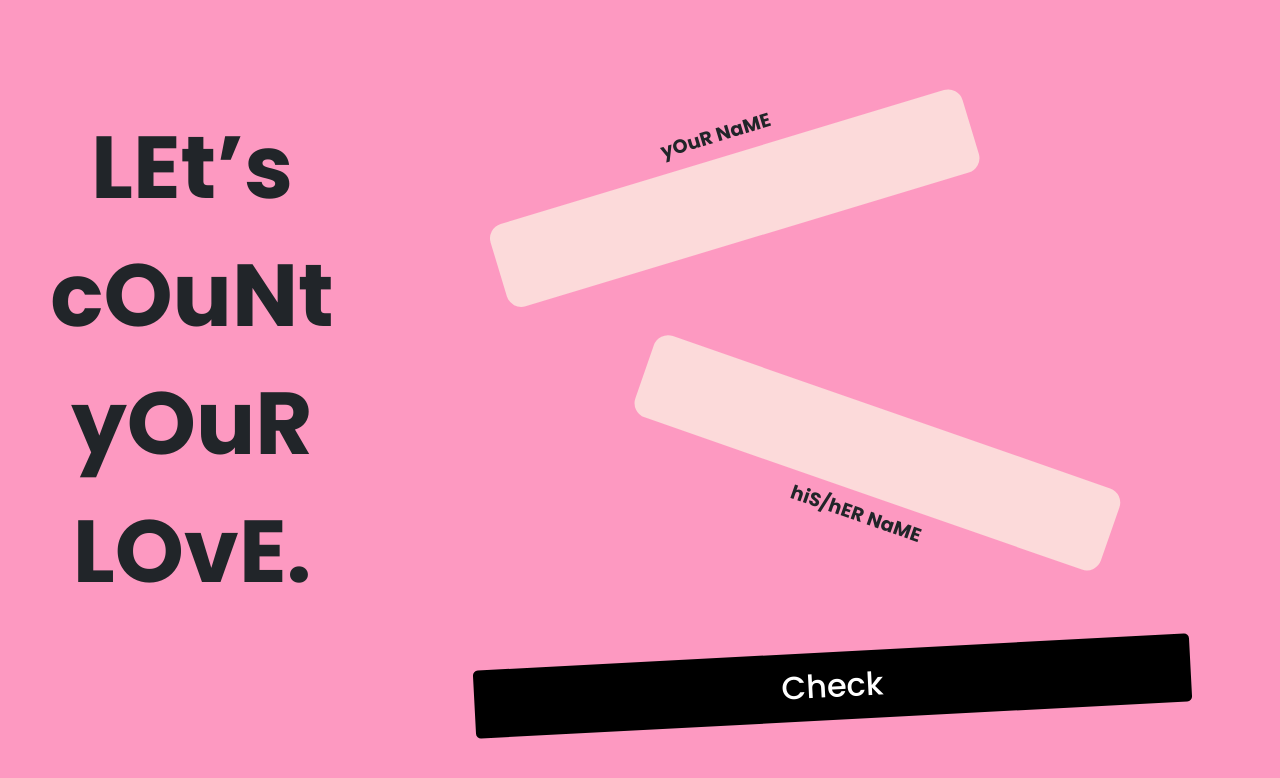
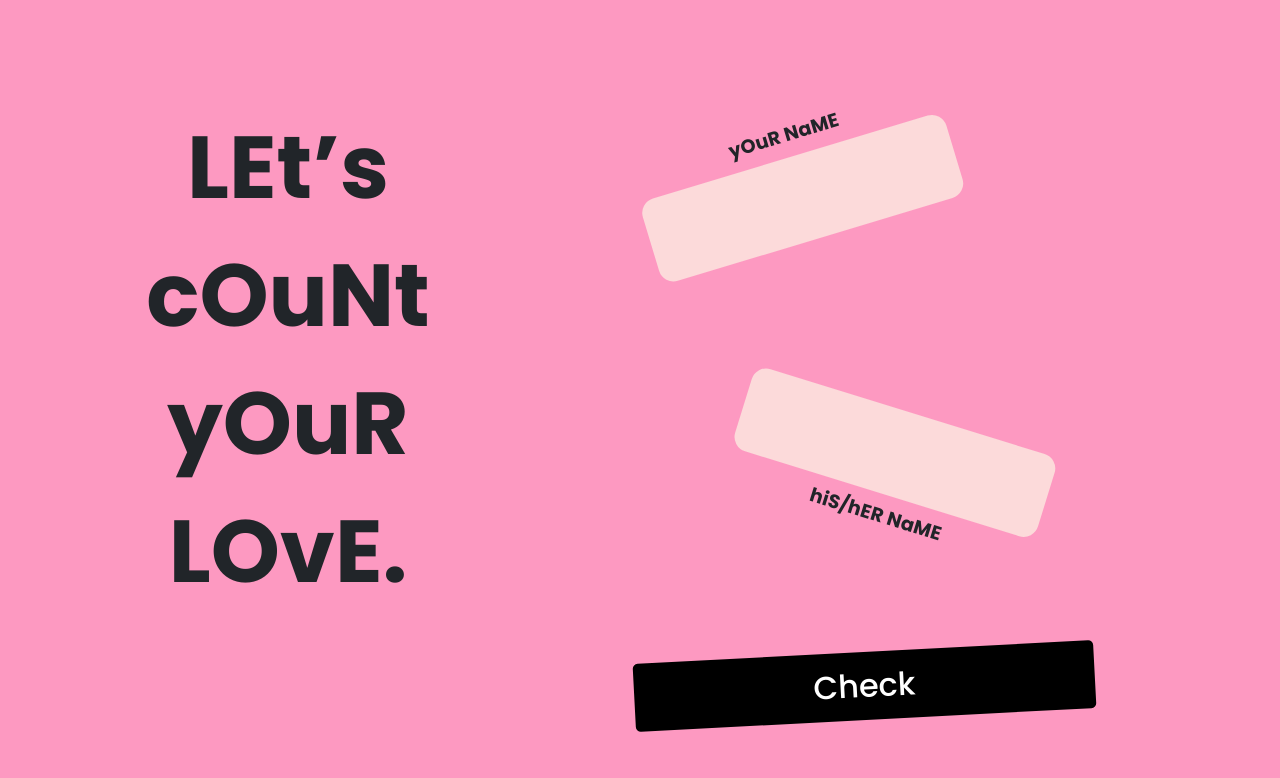
Before and after one commit to Mehul208/LoveCalculatorApp, a plain HTML site: page index.html in a window 1280 px wide. Drawn offline with nearby package versions, Linux system fonts and the light colour scheme.

Commit message:
media screen 1280

```diff
--- a/style.css
+++ b/style.css
@@ -21,9 +21,10 @@ body {
 }
 .txContainer div {
     position: absolute;
-    bottom: 0;
+    bottom: 20px;
     width: 100%;
     padding: 10px 0;
+    animation: bouncy 0.3s linear infinite alternate;
 }
 .txContainer div img {
     max-width: 40px;
@@ -96,14 +97,23 @@ button {
 button:hover {
     transform: rotate(3deg);
 }
+@keyframes bouncy {
+    from {
+        bottom: 20px;
+    }
+    to {
+        bottom: 30px;
+    }
+}
 @media only screen and (min-width: 720px) {
     .mnContainer {
         display: flex;
         justify-content: flex-start;
         flex-wrap: nowrap;
     }
-    .txContainer{
-        width: 30%;
+    .txContainer {
+        display: block;
+        width: 45%;
     }
     .txContainer h1 {
         position: relative;
@@ -113,8 +123,8 @@ button:hover {
     .txContainer div {
         display: none;
     }
-    .fmContainer{
-        width: 70%;
+    .fmContainer {
+        width: 55%;
     }
     .finput1,
     .finput2 {
@@ -122,30 +132,21 @@ button:hover {
         top: 15%;
         right: 0;
         left: 11%;
-        transform: rotate(-16.8deg);
         width: 55%;
-    }
-    .finput1 input,
-    .finput2 input {
-        background-color: #fcdada;
-        outline: none;
-        border: none;
-        border-radius: 15px;
-        font-size: 1.5rem;
-        font-weight: 600;
-        width: 100%;
-        text-align: center;
-        margin-top: 7px;
-        padding: 25px 10px;
-        color: #f21c7fe0;
-        text-transform: capitalize;
     }
     .finput2 {
         top: 35%;
         left: 27%;
-        transform: rotate(19.2deg);
-    }
-    .finput2 input {
-        margin-bottom: 8px;
+        transform: rotate(17.2deg);
     }
 }
+@media only screen and (min-width: 1280px) {
+    .txContainer h1 {
+        width: 55%;
+        text-align: center;
+        margin: 0 auto;
+    }
+    .fmContainer {
+        width: 45%;
+    }
+}
```
